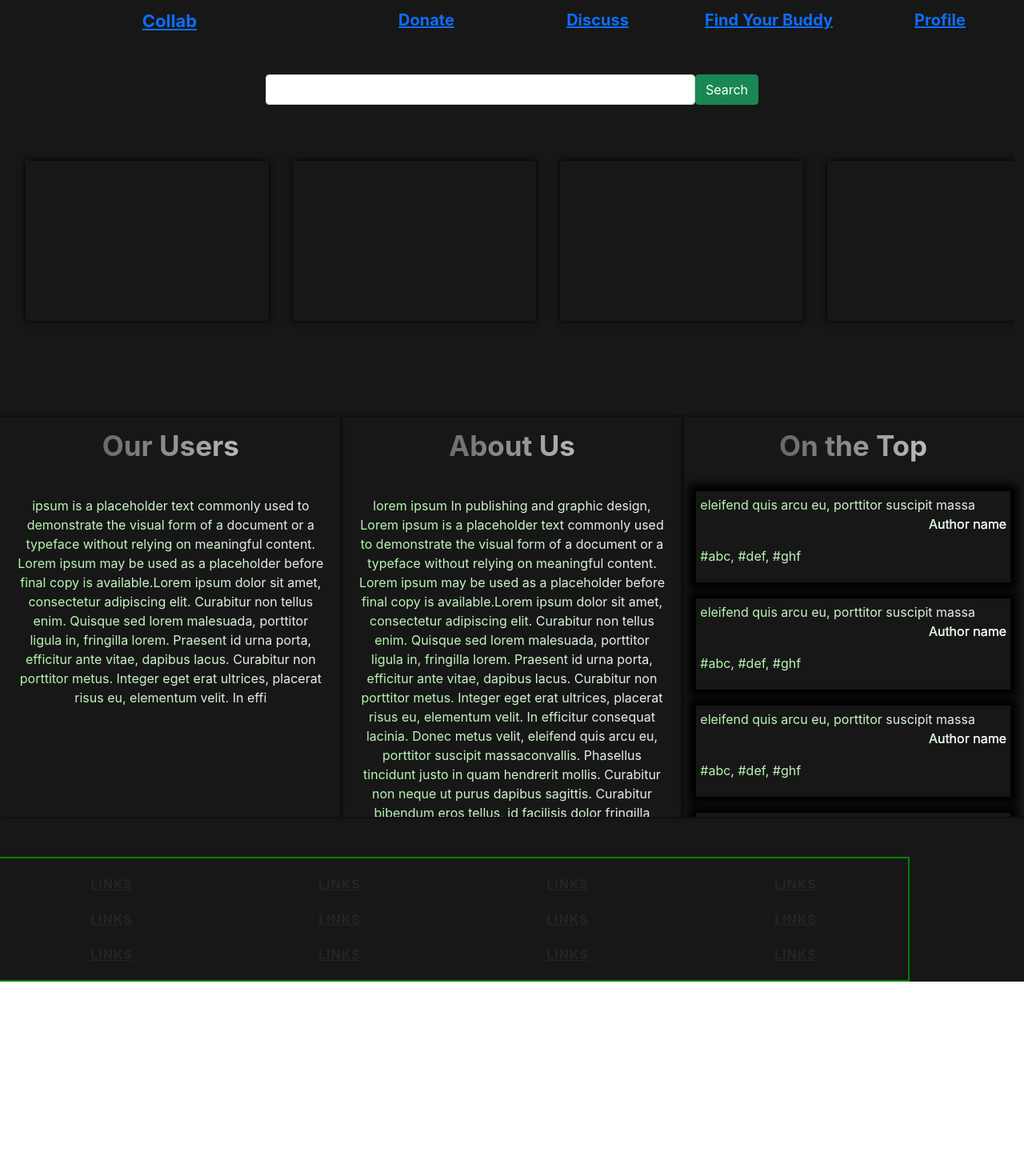
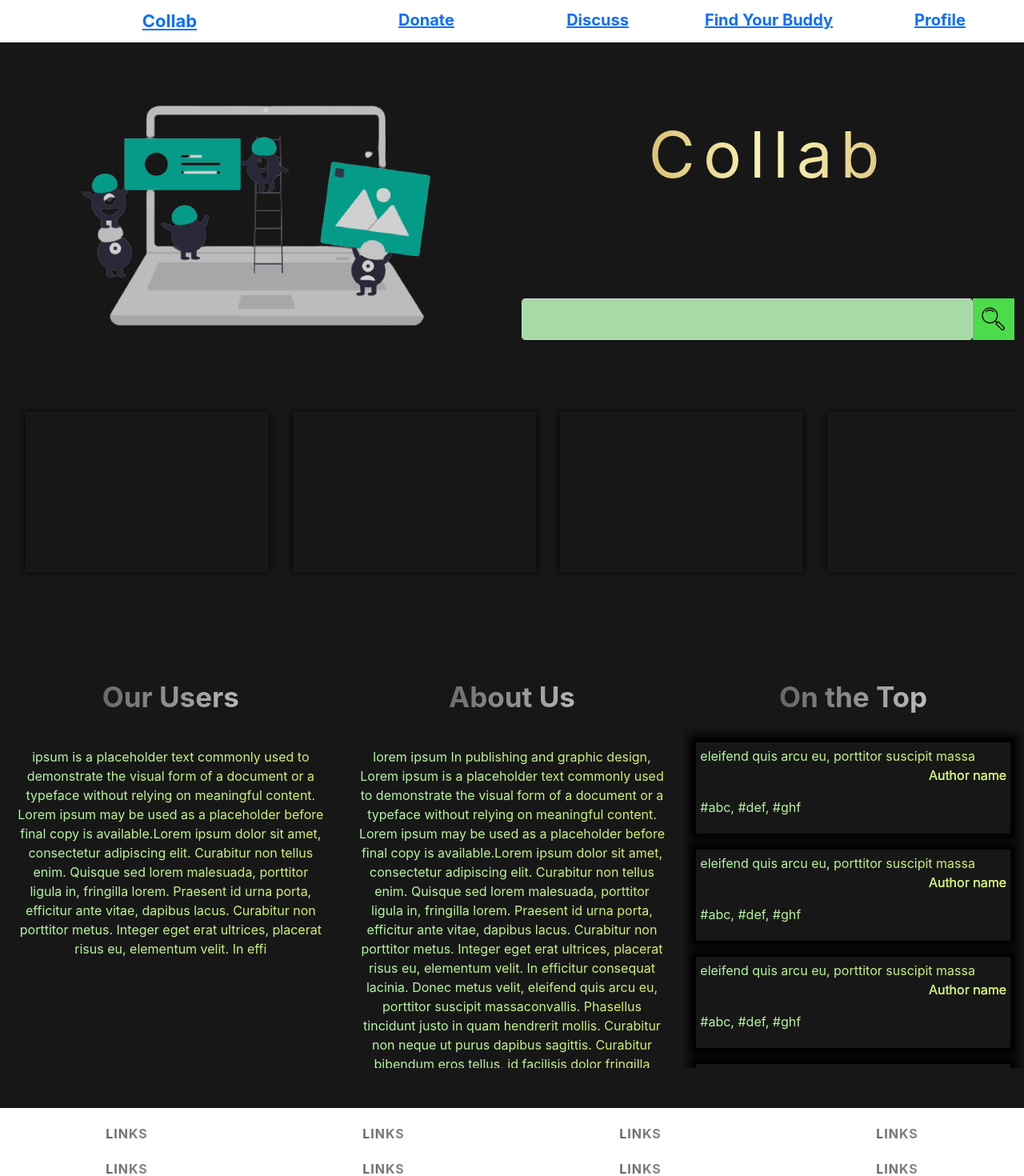
Before and after one commit to sewebteam8/frontend, a React (Create React App) app: page / in a window 1280 px wide. Shown: the top 1470 px of the page at 80% size. Before the commit the page ends 1227 px from the top, so only its background shows below. Built offline with nearby package versions, Linux system fonts and the light colour scheme.

Commit message:
footer and navbar adjusted

```diff
--- a/src/App.js
+++ b/src/App.js
@@ -4,6 +4,7 @@ import Discuss from './pages/Discussion/Discuss'
 import {BrowserRouter as Router, Switch, Route} from 'react-router-dom';
 
 import './App.css';
+import Footer from './components/Footer/footer';
 
 function App () {
   return (
@@ -18,6 +19,7 @@ function App () {
             <Discuss />
           </Route>
         </Switch>
+        <Footer/>
       </Router>
     </div>
   );
--- a/src/components/Footer/footer.css
+++ b/src/components/Footer/footer.css
@@ -4,11 +4,11 @@
     font-weight: 700;
     padding: 10px;
     text-decoration: underline;
+    background: -webkit-linear-gradient(right, #eee, black);
+    -webkit-background-clip: text;
+    -webkit-text-fill-color: transparent;
 }
 
 .footer{
-    border: 2px solid green;
     padding: 10px;
-    width: 115%;
-    margin-left: -15px;
 }
--- a/src/components/Footer/footer.js
+++ b/src/components/Footer/footer.js
@@ -1,11 +1,10 @@
 import React from 'react';
 import './footer.css'
-import bck from '../../Assets/footerB1.png'
 
 const Footer = () => {
     return (
         <React.Fragment>
-            <div className="container footer">
+            <div className="container-fluid footer">
                 <div className="row">
                     <div className="col-sm-3 col-6 footer-link">
                         LINKS
@@ -40,7 +39,7 @@ const Footer = () => {
                     <div className="col-sm-3 col-6 footer-link">
                         LINKS
                     </div>
-                    <div className="col-sm-3 col-6 footer-link">
+                    <div className="col-sm-3 col-6 footer-link ">
                         LINKS
                     </div>
 
--- a/src/components/Navbar/navbar.css
+++ b/src/components/Navbar/navbar.css
@@ -1,6 +1,5 @@
 .navbar_{
     padding: 10px;
-    background-color: #171717;
 }
 
 .navLinks{
--- a/src/pages/Home/Home.js
+++ b/src/pages/Home/Home.js
@@ -1,7 +1,8 @@
 import React, { useState } from 'react';
 import './home.css'
-import Navbar from '../../components/Navbar/Navbar';
-import Footer from '../../components/Footer/footer';
+import bck1 from '../../Assets/homeB1.png'
+import search_ from '../../Assets/search.png'
+
 
 const Home = () => {
 
@@ -18,9 +19,18 @@ const Home = () => {
     return (
         <div className="container-fluid home">
             <div className="row">
-                <div className="col-12 searchbar form-inline">
-                    <input className="form-control" onChange={ handleSearchChange } />
-                    <button className="btn btn-success" onClick={ handleSearch } >Search</button>
+                <div className="col-6">
+                    <img src={bck1} className="img-1"/>
+                </div>
+                <div className="col-6 searchbar form-inline">
+                    <div className="home-head">Collab</div>
+                    <div className="search">
+                        <input className="form-control search-input" onChange={ handleSearchChange } />
+                        <span className="search-btn" onClick={ handleSearch } >
+                            <img src={search_} />
+                        </span>
+                    </div>
+
                 </div>
             </div>
 
@@ -97,7 +107,6 @@ const Home = () => {
                     </p></div>
                 </div>
             </div>
-            <Footer/>
         </div>
     );
 }
--- a/src/pages/Home/home.css
+++ b/src/pages/Home/home.css
@@ -6,6 +6,7 @@
     width: 50%;
     margin: auto;
     margin-top: 40px;
+    flex-direction: column;
 }
 
 .home{
@@ -31,12 +32,25 @@
 .about, .data, .post-list{
     height: 500px;
     margin: 50px 0px;
-    box-shadow: 0px 0px 4px 0px black;
     overflow-y: scroll;
 }
 
 .about-data-list-wrapper{
-    margin: 50px 0px;
+    margin: 10px 0px;
+}
+
+.search{
+    display: flex;
+}
+
+.home-head{
+    color: honeydew;
+    margin: 40px 0px 120px 0px;
+    font-size: 80px;
+    letter-spacing: 10px;
+    background: -webkit-linear-gradient(right, #bf953f, #fcf6ba, #b38728);
+    -webkit-background-clip: text;
+    -webkit-text-fill-color: transparent;
 }
 
 /* ===========================detailings================================== */
@@ -52,7 +66,7 @@
 
 .about-desc, .data-desc{
     padding: 10px;
-    background: -webkit-linear-gradient(right, #eee, #aff7a8);
+    background: -webkit-linear-gradient(right, rgb(213, 238, 105), #aff7a8);
     -webkit-background-clip: text;
     -webkit-text-fill-color: transparent;
 }
@@ -61,7 +75,7 @@
     box-shadow: 0px 0px 10px 9px black;
     margin: 20px 5px;
     padding: 5px;
-    background: -webkit-linear-gradient(right, #eee, #aff7a8);
+    background: -webkit-linear-gradient(right, rgb(213, 238, 105), #aff7a8);
     -webkit-background-clip: text;
     -webkit-text-fill-color: transparent;
     text-align: left;
@@ -82,3 +96,20 @@
 .tags{
     clear: both;
 }
+
+.img-1{
+    width: 90%;
+    height: 90%;
+    opacity: 0.8;
+    margin-top: 40px;
+}
+
+.search-btn{
+    background-color: rgb(75, 219, 75);
+    padding: 10px;
+    cursor: pointer;
+}
+
+.search-input{
+    background-color: rgb(166, 219, 166);
+}
```
Also changed, not shown: src/Assets/homeB1.png, src/Assets/search.png (added).
